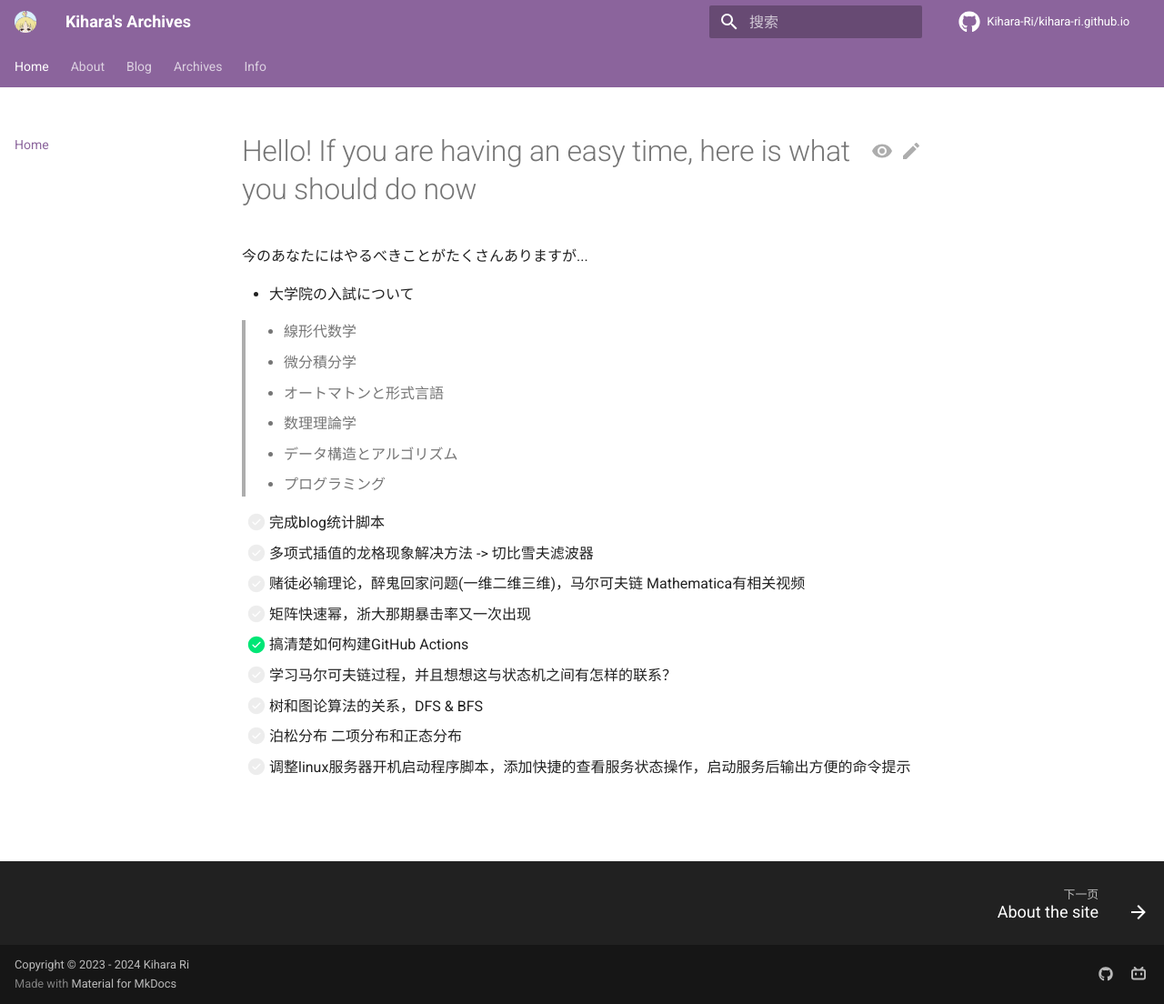
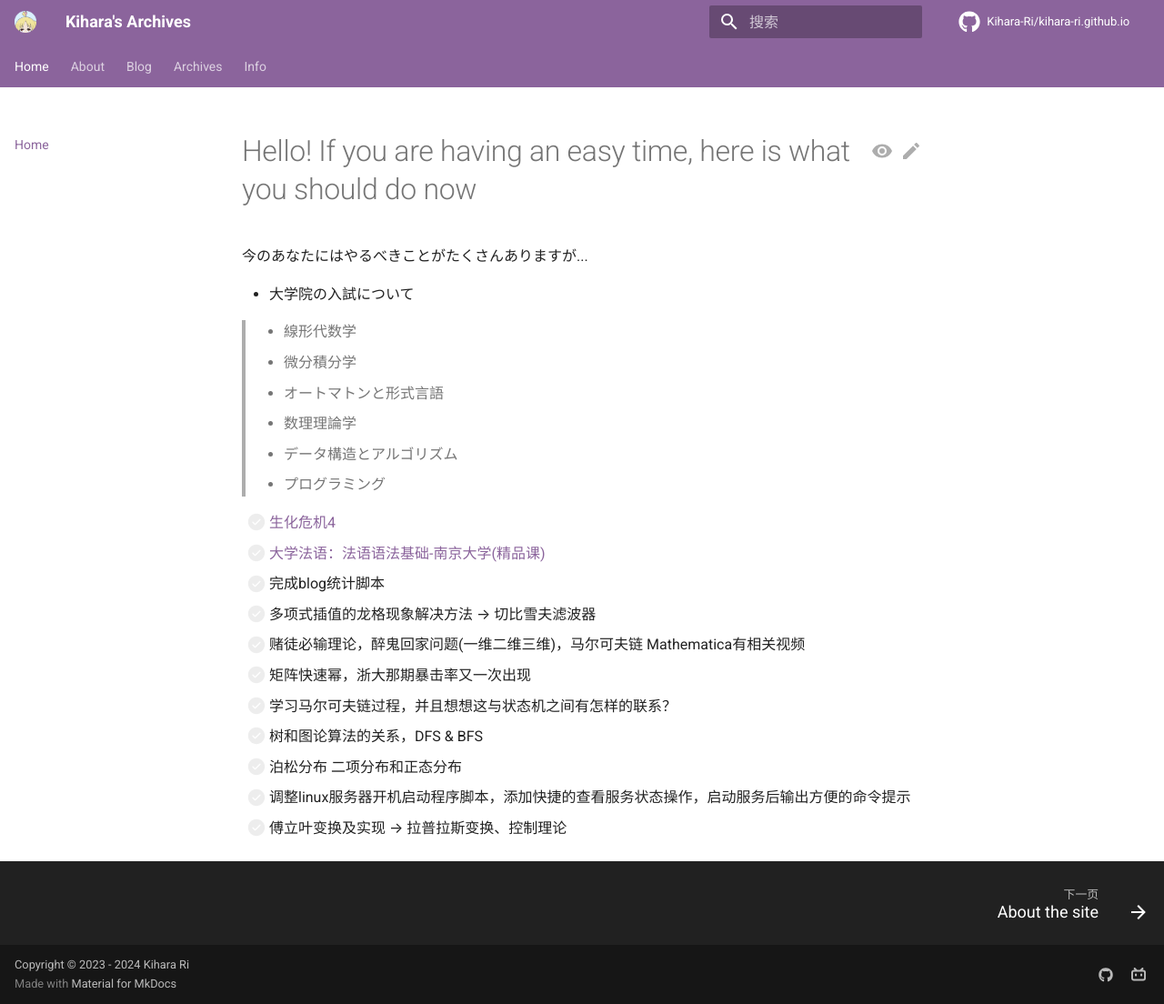
Before and after one commit to Kihara-Ri/kihara-ri.github.io, an MkDocs documentation site: the page built from docs/index.md, in a window 1280 px wide and 1104 px high. Shown: the whole window at 91% size. Built offline with MkDocs 1.6.1 and Material for MkDocs 9.7.7, drawn with Linux system fonts in a browser that asks for light colours; comment, search, counter and statistics services are not loaded.

Commit message:
Update index.md

```diff
--- a/docs/index.md
+++ b/docs/index.md
@@ -11,12 +11,14 @@
 > - データ構造とアルゴリズム
 > - プログラミング
 
+- [ ] [生化危机4](https://www.bilibili.com/video/BV1XV4y1D73h/?spm_id_from=333.880.my_history.page.click&vd_source=abed696091cea364eece1cf5cb2e843d)
+- [ ] [大学法语：法语语法基础-南京大学(精品课)](https://www.bilibili.com/video/BV1eT411777z/?p=3&spm_id_from=333.880.my_history.page.click&vd_source=abed696091cea364eece1cf5cb2e843d)
 - [ ] 完成blog统计脚本
-- [ ] 多项式插值的龙格现象解决方法 -> 切比雪夫滤波器
+- [ ] 多项式插值的龙格现象解决方法 --> 切比雪夫滤波器
 - [ ] 赌徒必输理论，醉鬼回家问题(一维二维三维)，马尔可夫链 Mathematica有相关视频
 - [ ] 矩阵快速幂，浙大那期暴击率又一次出现
-- [x] 搞清楚如何构建GitHub Actions
 - [ ] 学习马尔可夫链过程，并且想想这与状态机之间有怎样的联系？
 - [ ] 树和图论算法的关系，DFS & BFS
 - [ ] 泊松分布 二项分布和正态分布
 - [ ] 调整linux服务器开机启动程序脚本，添加快捷的查看服务状态操作，启动服务后输出方便的命令提示
+- [ ] 傅立叶变换及实现 --> 拉普拉斯变换、控制理论
```
